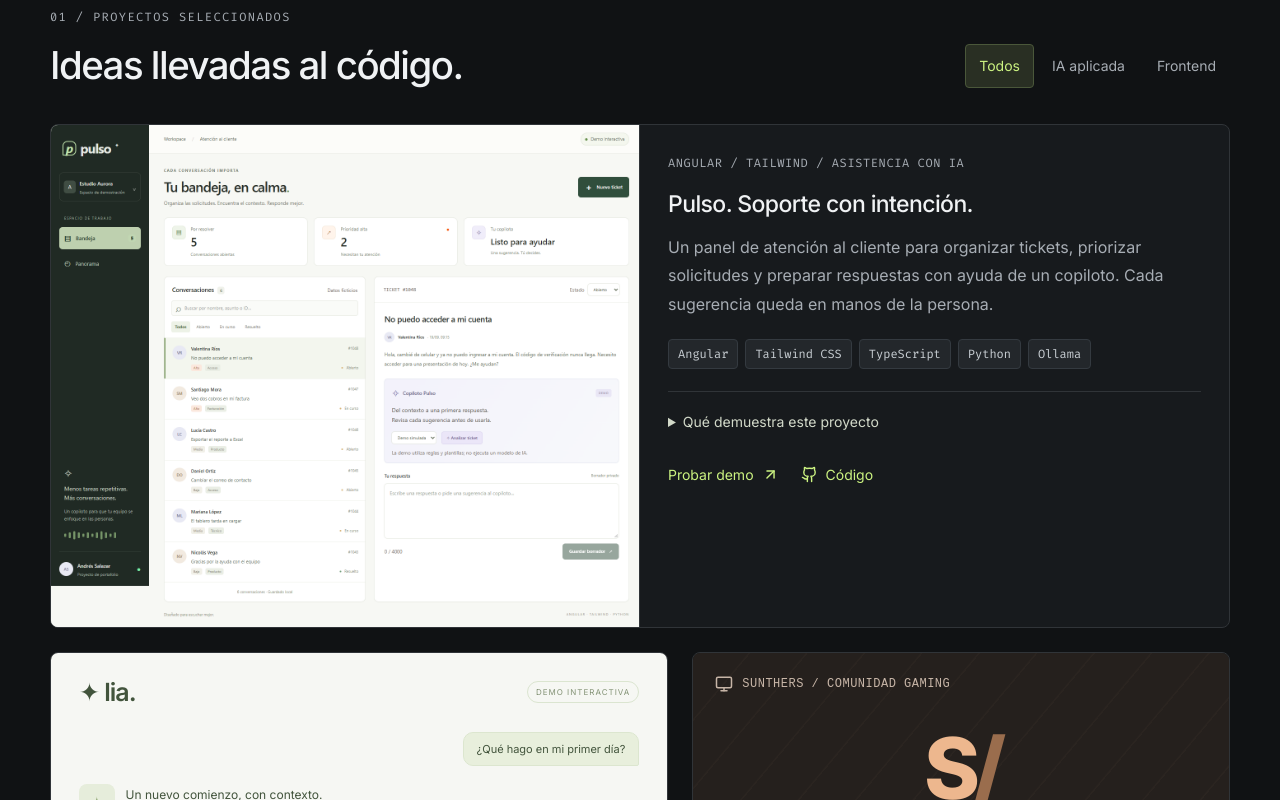
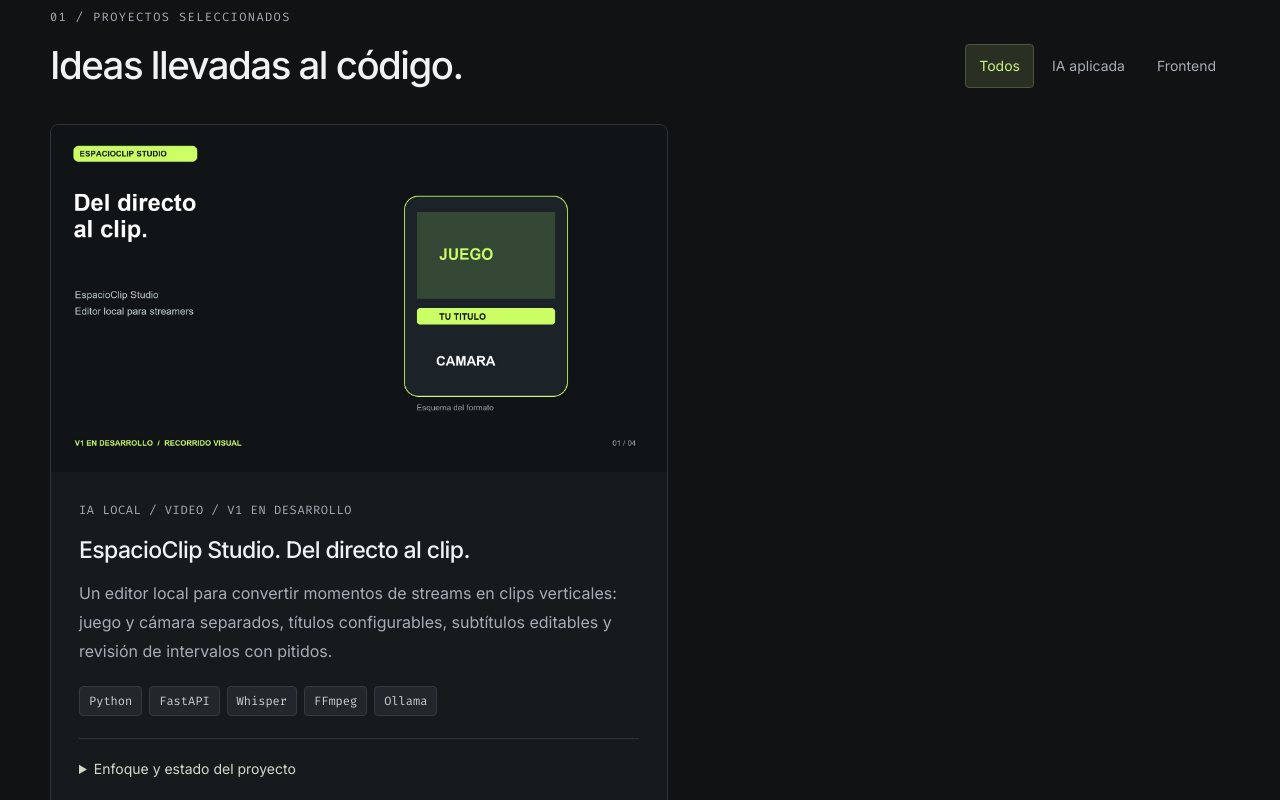
Before and after one commit to Hion-creator/portafolio, a React (Vite) app: page / in a window 1280 px wide. Shown: the part 940-1740 px from the top of the page. Built offline with nearby package versions, Linux system fonts and the light colour scheme.

Commit message:
Añadir presentación en video de EspacioClip sin publicar su código

```diff
--- a/src/components/Projects.jsx
+++ b/src/components/Projects.jsx
@@ -31,9 +31,30 @@ export default function Projects() {
         </div>
       </div>
       <p className="sr-only" role="status">
-        {filter === "all" ? "3 proyectos" : "2 proyectos"}
+        {filter === "all" ? "4 proyectos" : filter === "ia" ? "3 proyectos" : "2 proyectos"}
       </p>
       <div className="project-grid">
+        {filter !== "frontend" && (
+          <article className="project-card" id="espacioclip">
+            <a href="/proyectos/espacioclip/" aria-label="Ver el video de EspacioClip Studio">
+              <img src="/proyectos/espacioclip/portada.jpg" alt="EspacioClip Studio: del directo al clip" loading="lazy" width="1920" height="1080" style={{ width: "100%", height: "auto", display: "block" }} />
+            </a>
+            <div className="project-content">
+              <p className="eyebrow">IA LOCAL / VIDEO / V1 EN DESARROLLO</p>
+              <h3>EspacioClip Studio. Del directo al clip.</h3>
+              <p>Un editor local para convertir momentos de streams en clips verticales: juego y cámara separados, títulos configurables, subtítulos editables y revisión de intervalos con pitidos.</p>
+              <div className="tags">{["Python", "FastAPI", "Whisper", "FFmpeg", "Ollama"].map(t => <span key={t}>{t}</span>)}</div>
+              <details>
+                <summary>Enfoque y estado del proyecto</summary>
+                <p><strong>Mi rol:</strong> definición del producto, diseño del flujo y desarrollo iterativo con asistencia de IA.</p>
+                <p><strong>Estado:</strong> primera versión funcional para Windows. En evolución: precisión de subtítulos, instalación y pruebas con más creadores.</p>
+                <p><strong>Presentación:</strong> recorrido visual de 32 segundos con capturas reales. El procesamiento y el código del producto permanecen privados.</p>
+              </details>
+              <div className="project-links"><a href="/proyectos/espacioclip/">Ver video <ArrowUpRight size={17} /></a><span className="muted">Código privado</span></div>
+            </div>
+          </article>
+        )}
+
         <article className="project-card pulso-card" id="pulso">
           <a className="pulso-preview" href="/proyectos/pulso/" aria-label="Abrir la demo de Pulso">
             <img src="/images/pulso-desktop.png" alt="Pulso: bandeja de soporte con tickets y copiloto" loading="lazy" width="1440" height="1220" />
```
Also changed, not shown: public/proyectos/espacioclip/index.html (added, +4 -0 lines), public/proyectos/espacioclip/portada.jpg (added), 1 other file (tests, documents, lock files or other folders).
